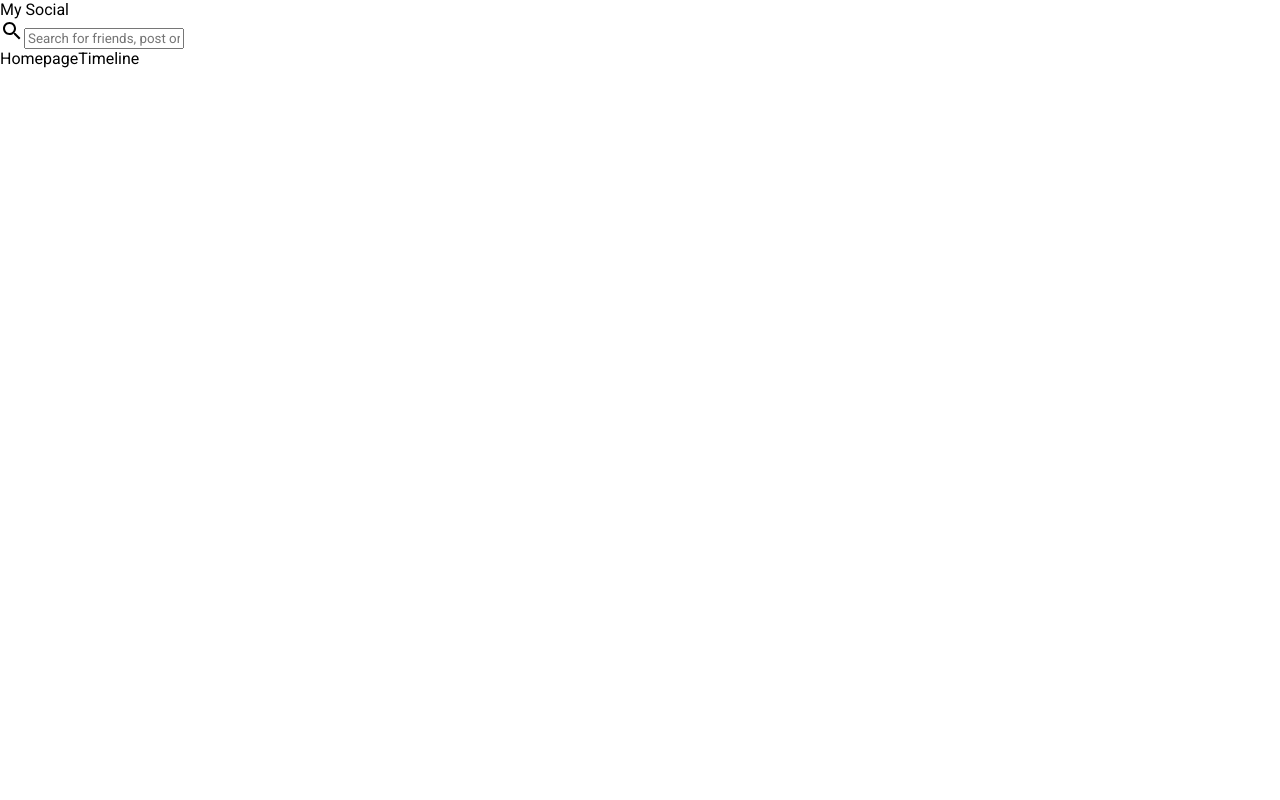
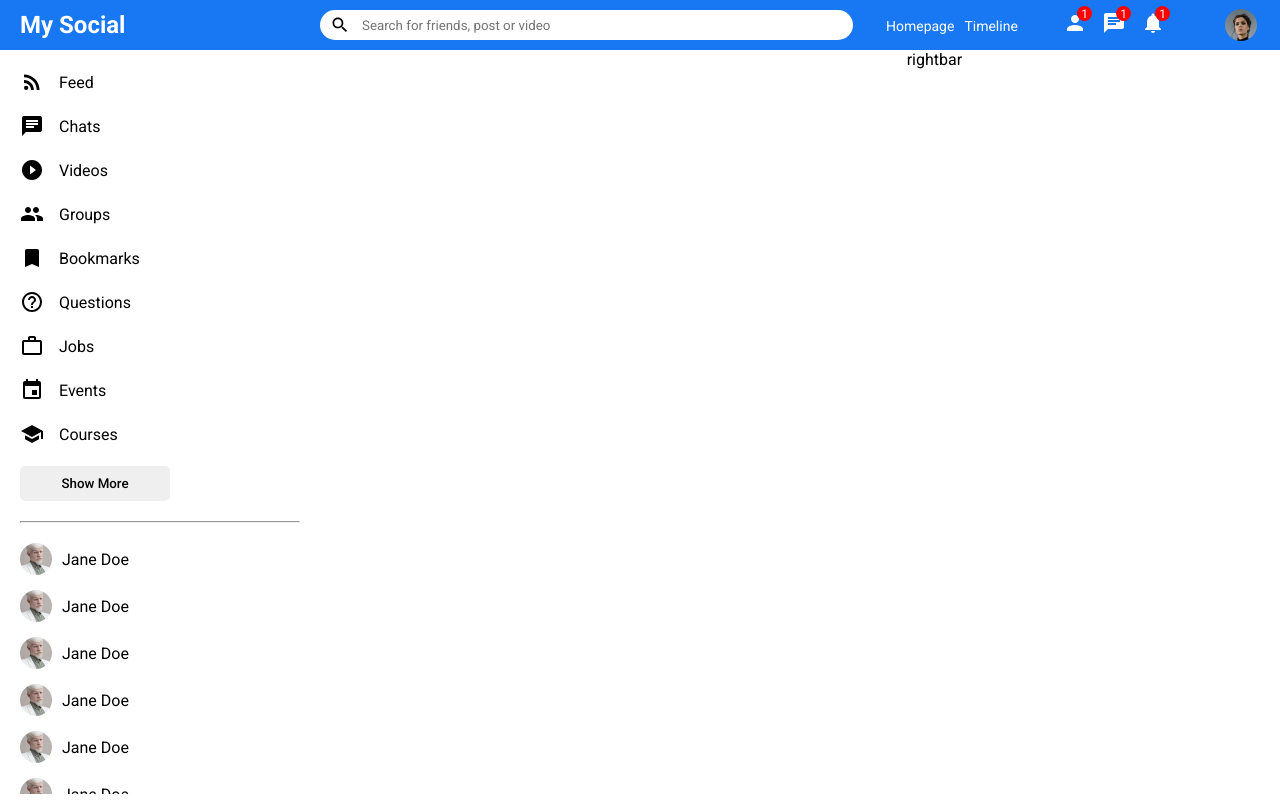
Before and after one commit to lbeketl/mern-social-media-app, a React (Create React App) app in the folder social-media-client/: page / in a window 1280 px wide. Built offline with nearby package versions, Linux system fonts and the light colour scheme.

Commit message:
Commit 44.42

```diff
--- a/social-media-client/package.json
+++ b/social-media-client/package.json
@@ -3,6 +3,7 @@
   "version": "0.1.0",
   "private": true,
   "dependencies": {
+    "@material-ui/core": "^4.12.3",
     "@material-ui/icons": "^4.11.2",
     "@testing-library/jest-dom": "^5.14.1",
     "@testing-library/react": "^11.2.7",
--- /dev/null
+++ b/social-media-client/src/components/feed/Feed.jsx
@@ -0,0 +1,13 @@
+import './feed.css';
+
+function Feed() {
+  return (
+    <div className="feed">
+      <div className="feedWrapper">
+
+      </div>
+    </div>
+  )
+}
+
+export default Feed
--- /dev/null
+++ b/social-media-client/src/components/feed/feed.css
@@ -0,0 +1,7 @@
+.feed {
+  flex: 5.5;
+}
+
+.feedWrapper {
+  padding: 20px;
+}
--- /dev/null
+++ b/social-media-client/src/components/rightbar/Rightbar.jsx
@@ -0,0 +1,11 @@
+import './rightbar.css';
+
+function Rightbar() {
+  return (
+    <div className="rightbar">
+      rightbar
+    </div>
+  )
+}
+
+export default Rightbar
--- /dev/null
+++ b/social-media-client/src/components/rightbar/rightbar.css
@@ -0,0 +1,3 @@
+.rightbar {
+  flex: 3.5;
+}
--- /dev/null
+++ b/social-media-client/src/components/sidebar/Sidebar.jsx
@@ -0,0 +1,121 @@
+import './sidebar.css';
+import {
+  Bookmark,
+  Chat,
+  Event,
+  Group,
+  HelpOutline,
+  PlayCircleFilledOutlined,
+  RssFeed,
+  School,
+  WorkOutline,
+} from '@material-ui/icons';
+
+function Sidebar() {
+  return (
+    <div className="sidebar">
+      <div className="sidebarWrapper">
+        <ul className="sidebarList">
+          <li className="sidebarListItem">
+            <RssFeed className="sidebarIcon" />
+            <span className="sidebarListItemText">Feed</span>
+          </li>
+          <li className="sidebarListItem">
+            <Chat className="sidebarIcon" />
+            <span className="sidebarListItemText">Chats</span>
+          </li>
+          <li className="sidebarListItem">
+            <PlayCircleFilledOutlined className="sidebarIcon" />
+            <span className="sidebarListItemText">Videos</span>
+          </li>
+          <li className="sidebarListItem">
+            <Group className="sidebarIcon" />
+            <span className="sidebarListItemText">Groups</span>
+          </li>
+          <li className="sidebarListItem">
+            <Bookmark className="sidebarIcon" />
+            <span className="sidebarListItemText">Bookmarks</span>
+          </li>
+          <li className="sidebarListItem">
+            <HelpOutline className="sidebarIcon" />
+            <span className="sidebarListItemText">Questions</span>
+          </li>
+          <li className="sidebarListItem">
+            <WorkOutline className="sidebarIcon" />
+            <span className="sidebarListItemText">Jobs</span>
+          </li>
+          <li className="sidebarListItem">
+            <Event className="sidebarIcon" />
+            <span className="sidebarListItemText">Events</span>
+          </li>
+          <li className="sidebarListItem">
+            <School className="sidebarIcon" />
+            <span className="sidebarListItemText">Courses</span>
+          </li>
+        </ul>
+        <button className="sidebarButton">Show More</button>
+        <hr className="sidebarHr" />
+        <ul className="sidebarFriendList">
+          <li className="sidebarFriend">
+            <img className="sidebarFriendImg" src="/assets/person/2.jpeg" alt="" />
+            <span className="sidebarFriendName">Jane Doe</span>
+          </li>
+          <li className="sidebarFriend">
+            <img className="sidebarFriendImg" src="/assets/person/2.jpeg" alt="" />
+            <span className="sidebarFriendName">Jane Doe</span>
+          </li>
+          <li className="sidebarFriend">
+            <img className="sidebarFriendImg" src="/assets/person/2.jpeg" alt="" />
+            <span className="sidebarFriendName">Jane Doe</span>
+          </li>
+          <li className="sidebarFriend">
+            <img className="sidebarFriendImg" src="/assets/person/2.jpeg" alt="" />
+            <span className="sidebarFriendName">Jane Doe</span>
+          </li>
+          <li className="sidebarFriend">
+            <img className="sidebarFriendImg" src="/assets/person/2.jpeg" alt="" />
+            <span className="sidebarFriendName">Jane Doe</span>
+          </li>
+          <li className="sidebarFriend">
+            <img className="sidebarFriendImg" src="/assets/person/2.jpeg" alt="" />
+            <span className="sidebarFriendName">Jane Doe</span>
+          </li>
+          <li className="sidebarFriend">
+            <img className="sidebarFriendImg" src="/assets/person/2.jpeg" alt="" />
+            <span className="sidebarFriendName">Jane Doe</span>
+          </li>
+          <li className="sidebarFriend">
+            <img className="sidebarFriendImg" src="/assets/person/2.jpeg" alt="" />
+            <span className="sidebarFriendName">Jane Doe</span>
+          </li>
+          <li className="sidebarFriend">
+            <img className="sidebarFriendImg" src="/assets/person/2.jpeg" alt="" />
+            <span className="sidebarFriendName">Jane Doe</span>
+          </li>
+          <li className="sidebarFriend">
+            <img className="sidebarFriendImg" src="/assets/person/2.jpeg" alt="" />
+            <span className="sidebarFriendName">Jane Doe</span>
+          </li>
+          <li className="sidebarFriend">
+            <img className="sidebarFriendImg" src="/assets/person/2.jpeg" alt="" />
+            <span className="sidebarFriendName">Jane Doe</span>
+          </li>
+          <li className="sidebarFriend">
+            <img className="sidebarFriendImg" src="/assets/person/2.jpeg" alt="" />
+            <span className="sidebarFriendName">Jane Doe</span>
+          </li>
+          <li className="sidebarFriend">
+            <img className="sidebarFriendImg" src="/assets/person/2.jpeg" alt="" />
+            <span className="sidebarFriendName">Jane Doe</span>
+          </li>
+          <li className="sidebarFriend">
+            <img className="sidebarFriendImg" src="/assets/person/2.jpeg" alt="" />
+            <span className="sidebarFriendName">Jane Doe</span>
+          </li>
+        </ul>
+      </div>
+    </div>
+  );
+}
+
+export default Sidebar;
--- /dev/null
+++ b/social-media-client/src/components/sidebar/sidebar.css
@@ -0,0 +1,69 @@
+.sidebar {
+  flex: 3;
+  height: 93vh;
+  overflow-y: scroll;
+}
+
+::-webkit-scrollbar {
+  width: 5px;
+}
+
+::-webkit-scrollbar-track {
+  background-color: #f1f1f1;
+}
+
+::-webkit-scrollbar-thumb {
+  background-color: rgb(179, 179, 179);
+}
+
+.sidebarWrapper {
+  padding: 20px;
+}
+
+.sidebarList {
+  margin: 0;
+  padding: 0;
+  list-style: none;
+}
+
+.sidebarListItem {
+  display: flex;
+  align-items: center;
+  margin-bottom: 20px;
+}
+
+.sidebarIcon {
+  margin-right: 15px;
+}
+
+.sidebarButton {
+  width: 150px;
+  border: none;
+  padding: 10px;
+  border-radius: 5px;
+  font-weight: 500;
+}
+
+.sidebarHr {
+  margin: 20px 0;
+}
+
+.sidebarFriendList {
+  padding: 0;
+  margin: 0;
+  list-style: none;
+}
+
+.sidebarFriend {
+  display: flex;
+  align-items: center;
+  margin-bottom: 15px;
+}
+
+.sidebarFriendImg {
+  width: 32px;
+  height: 32px;
+  border-radius: 50%;
+  object-fit: cover;
+  margin-right: 10px;
+}
--- a/social-media-client/src/components/topbar/Topbar.jsx
+++ b/social-media-client/src/components/topbar/Topbar.jsx
@@ -1,5 +1,5 @@
 import './topbar.css';
-import { Search} from '@material-ui/icons';
+import { Search, Person, Chat, Notifications } from '@material-ui/icons';
 
 function Topbar() {
   return (
@@ -8,22 +8,38 @@ function Topbar() {
         <span className="logo">My Social</span>
       </div>
       <div className="topbarCenter">
-        <div className="searchBar">
-          <Search/>
-          <input className="searchInput" type="text" placeholder="Search for friends, post or video" />
+        <div className="searchbar">
+          <Search className="searchIcon"/>
+          <input
+            className="searchInput"
+            type="text"
+            placeholder="Search for friends, post or video"
+          />
         </div>
       </div>
       <div className="topbarRight">
         <div className="topbarLinks">
-          <span className="topbarlink">Homepage</span>
-          <span className="topbarlink">Timeline</span>
+          <span className="topbarLink">Homepage</span>
+          <span className="topbarLink">Timeline</span>
         </div>
         <div className="topbarIcons">
-
+          <div className="topbarIconItem">
+            <Person />
+            <span className="topbarIconBadge">1</span>
+          </div>
+          <div className="topbarIconItem">
+            <Chat />
+            <span className="topbarIconBadge">1</span>
+          </div>
+          <div className="topbarIconItem">
+            <Notifications />
+            <span className="topbarIconBadge">1</span>
+          </div>
         </div>
+        <img className="topbarImg" src="/assets/person/1.jpeg" alt="" />
       </div>
     </div>
-  )
+  );
 }
 
-export default Topbar
+export default Topbar;
--- a/social-media-client/src/components/topbar/topbar.css
+++ b/social-media-client/src/components/topbar/topbar.css
@@ -0,0 +1,95 @@
+.topbarContainer {
+  height: 50px;
+  width: 100%;
+  background-color: #1877f2;
+  display: flex;
+  align-items: center;
+  position: sticky;
+  top: 0;
+}
+.logo {
+  font-size: 24px;
+  margin-left: 20px;
+  font-weight: bold;
+  cursor: pointer;
+  color: white;
+}
+
+.topbarLeft {
+  flex: 3;
+}
+
+.topbarCenter {
+  flex: 5;
+}
+
+.searchbar {
+  display: flex;
+  align-items: center;
+  justify-content: start;
+  width: 100%;
+  height: 30px;
+  background-color: #fff;
+  border-radius: 30px;
+}
+
+.searchIcon {
+  font-size: 20px !important;
+  margin: 0 10px;
+}
+
+.searchInput {
+  border: none;
+  width: 70%;
+}
+
+.searchInput:focus {
+  outline: none;
+}
+
+.topbarRight {
+  display: flex;
+  justify-content: space-around;
+  align-items: center;
+  flex: 4;
+  color: white;
+}
+
+.topbarLink {
+  margin-left: 10px;
+  font-size: 14px;
+  cursor: pointer;
+}
+
+.topbarIcons {
+  display: flex;
+}
+
+.topbarIconItem {
+  margin-right: 15px;
+  cursor: pointer;
+  position: relative;
+}
+
+.topbarIconBadge {
+  position: absolute;
+  display: flex;
+  justify-content: center;
+  align-items: center;
+  top: -5px;
+  right: -5px;
+  width: 15px;
+  height: 15px;
+  background-color: red;
+  border-radius: 50%;
+  color: white;
+  font-size: 12px;
+}
+
+.topbarImg {
+  width: 32px;
+  height: 32px;
+  border-radius: 50%;
+  object-fit: cover;
+  cursor: pointer;
+}
--- a/social-media-client/src/pages/home/Home.js
+++ b/social-media-client/src/pages/home/Home.js
@@ -1,11 +1,20 @@
+import './home.css';
 import Topbar from '../../components/topbar/Topbar.jsx';
+import Sidebar from '../../components/sidebar/Sidebar.jsx';
+import Feed from '../../components/feed/Feed.jsx';
+import Rightbar from '../../components/rightbar/Rightbar.jsx';
 
 function Home() {
   return (
-    <div className="home">
-      <Topbar/>
-    </div>
-  )
+    <>
+      <Topbar />
+      <div className="homeContainer">
+        <Sidebar />
+        <Feed />
+        <Rightbar />
+      </div>
+    </>
+  );
 }
 
-export default Home
+export default Home;
--- a/social-media-client/src/pages/home/home.css
+++ b/social-media-client/src/pages/home/home.css
@@ -0,0 +1,4 @@
+.homeContainer {
+  display: flex;
+  width: 100%;
+}
```
Also changed, not shown: 1 other file (tests, documents, lock files or other folders).
